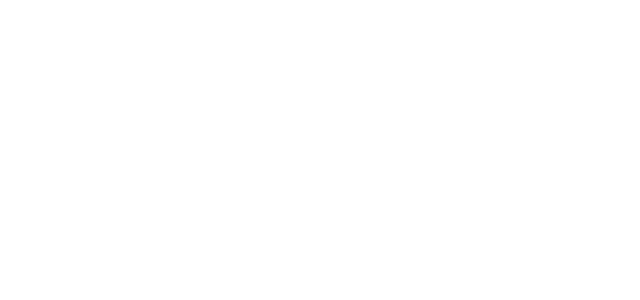
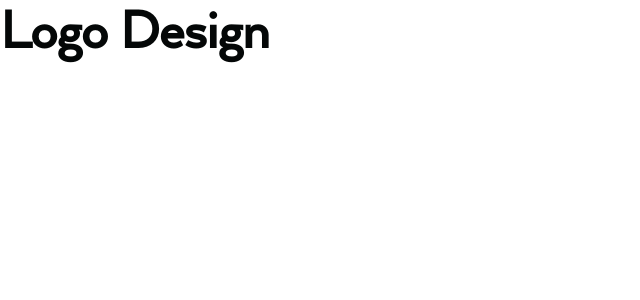
Before and after one commit to Deepak-Maan/Allan-Drapper, a Next.js app: page / in a window 1280 px wide. Shown: the top 300 px of the page, without its empty margins (0-640 px from the left). Built offline with nearby package versions, Linux system fonts and the light colour scheme.

Commit message:
add font size

```diff
--- a/src/app/page.js
+++ b/src/app/page.js
@@ -1,5 +1,7 @@
-import Image from "next/image";
+import Archivement from "@/components/meetAllan/Archivement";
 
 export default function Home() {
-  return <div></div>;
+  return <>
+<Archivement/>
+  </>;
 }
--- /dev/null
+++ b/src/components/common/Heading.jsx
@@ -0,0 +1,3 @@
+export const H2 = ({ heading, className }) => {
+    return <h2 className={`font-bold text-lightBlack text-6xl leading-110  ${className}`}>{heading}</h2>
+}
--- /dev/null
+++ b/src/components/meetAllan/Archivement.jsx
@@ -0,0 +1,12 @@
+import React from 'react'
+import { H2 } from '../common/Heading'
+
+const Archivement = () => {
+  return (
+    <div>
+        <H2 heading="Logo Design" />
+    </div>
+  )
+}
+
+export default Archivement
--- a/tailwind.config.js
+++ b/tailwind.config.js
@@ -28,6 +28,7 @@ module.exports = {
       fontSize: {
         "2xl1": "28px",
         "4xl1": "42px",
+        "5xl1": "56px",
       },
       opacity: {
         80: "80%",
```
